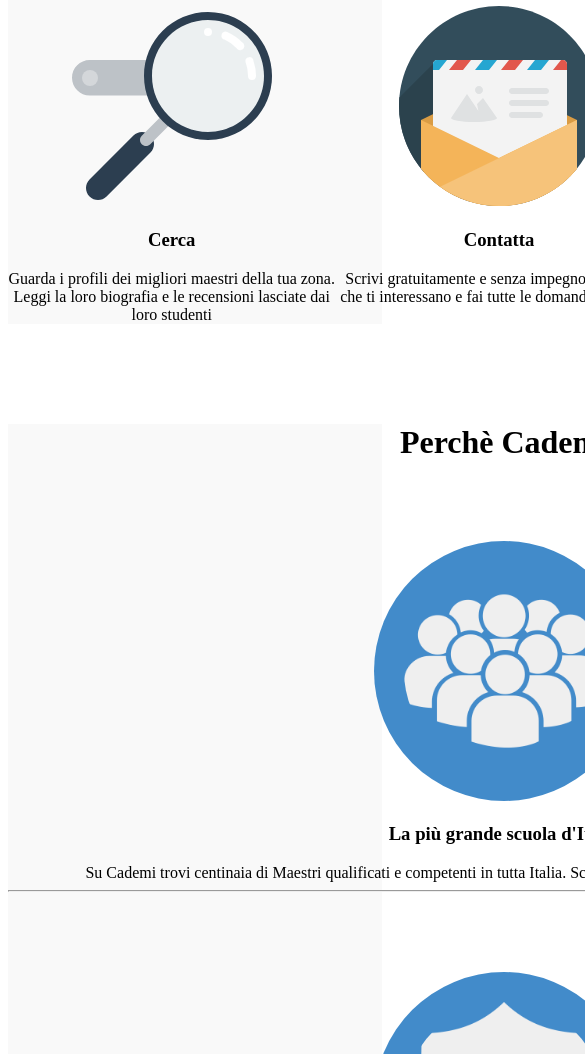
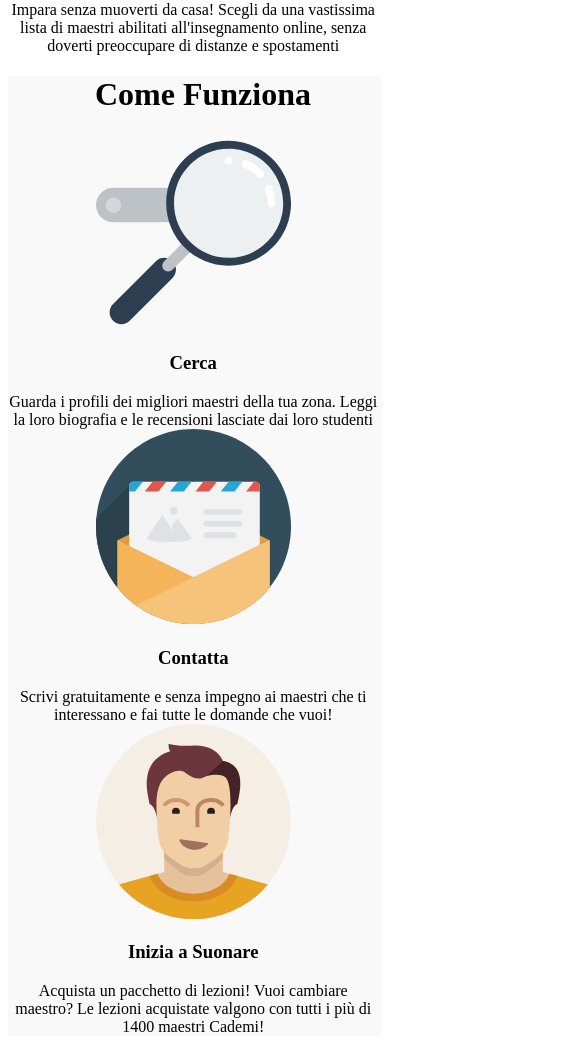
Before and after one commit to Simone-De-Santis/html-css-resp-wannabe, a plain HTML site: page index.html in a window 390 px wide. Shown: the part 624-1678 px from the top of the page, 585 px wide, since content can reach past the window. Drawn offline with Linux system fonts and the light colour scheme.

Commit message:
modifica struttura css in resizing420

```diff
--- a/index.html
+++ b/index.html
@@ -4,8 +4,8 @@
 <head>
   <meta charset="utf-8">
   <meta name="viewport" content="width=device-width, initial-scale=1.0">
+  <link rel="stylesheet" href="style.css">
   <link rel="stylesheet" href="./resizing420px.css">
-  <link rel="stylesheet" href="style.css">
   <title>Boolean aCademy</title>
 </head>
 
--- a/resizing420px.css
+++ b/resizing420px.css
@@ -0,0 +1,76 @@
+@media screen and (max-width:420px) {
+    .row {
+        width: 100vw;
+        margin-left: auto;
+        margin-right: auto;
+        margin-top: 0px;
+      }
+
+      /* BLOCCO LEZIONI */
+      #lezioni .row>.left,
+      #lezioni .row>.right {
+        width: 95%;
+        float:none;
+      }
+
+      #lezioni .row img {
+        /* per centrare orizzontalmente */
+        display: block;
+        margin-right: auto;
+        margin-left: auto;
+      }
+
+      #lezioni {
+        text-align: center;
+      }
+
+      /* BLOCCO STEPS */
+      #steps .row>.left,
+      #steps .row>.central,
+      #steps .row>.right {
+        float: none;
+        width: 95%;
+      }
+
+      #steps {
+        text-align: center;
+      }
+
+      /* BLOCCO PERCHE */
+      #why {
+        text-align: center;
+      }
+
+      #why .row>.first,
+      #why .row>.second,
+      #why .row>.third {
+        width: 95%;
+        margin-top: 80px;
+      }
+
+      #why .row img {
+        background-color: #428bca;
+        border-radius: 50%;
+        padding: 30px
+      }
+
+      /* COMMON */
+      .row::after {
+        content: '';
+        display: table;
+        clear: both;
+      }
+
+      .container.grey {
+        background-color: #f9f9f9;
+      }
+
+      img {
+        height: 50vw;
+      }
+
+      .clear {
+        clear: both;
+      }
+
+}
```
